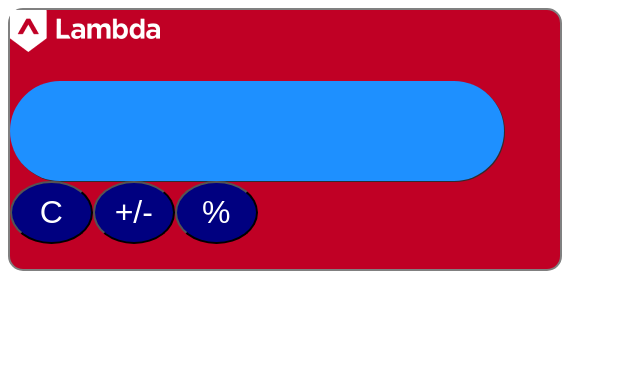
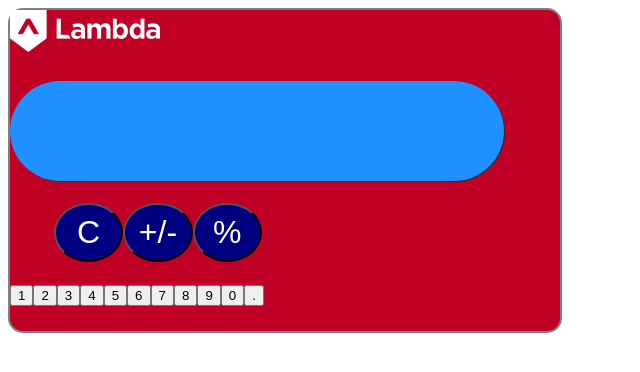
Before and after one commit to bloominstituteoftechnology/lambda-calculator, a React (Create React App) app: page / in a window 1280 px wide. Shown: the top 372 px of the page, without its empty margins (0-640 px from the left). Built offline with nearby package versions, Linux system fonts and the light colour scheme.

Commit message:
numbers added to the display, not yet styled

```diff
--- a/src/App.css
+++ b/src/App.css
@@ -22,6 +22,10 @@
     font-size: 5.0rem;
   }
 
+  .specials{
+      padding: 4% 8%;
+  }
+
   .specials button{
      background-color: navy;
      color:  white;
--- a/src/App.js
+++ b/src/App.js
@@ -10,6 +10,7 @@ import Logo from "./components/DisplayComponents/Logo";
 import Display from "./components/DisplayComponents/Display";
 // import Specials from "./components/ButtonComponents/SpecialButtons/Specials"
 import Specials from "./components/ButtonComponents/SpecialButtons/Specials"
+import Numbers from "./components/ButtonComponents/NumberButtons/Numbers"
 
 function App() {
 	// STEP 5 - After you get the components displaying using the provided data file, write your state hooks here.
@@ -24,6 +25,7 @@ function App() {
 			<div className="App">
         <Display />
         <Specials/>
+        <Numbers/>
 
 
 
--- /dev/null
+++ b/src/components/ButtonComponents/NumberButtons/NumberButton.js
@@ -0,0 +1,9 @@
+import React from "react";
+
+const NumberButton = (props) => {
+  return (
+    <button>{props.number}</button>
+  );
+};
+
+export default NumberButton;
--- /dev/null
+++ b/src/components/ButtonComponents/NumberButtons/Numbers.js
@@ -0,0 +1,27 @@
+import React, { useState } from "react";
+
+// import component
+import NumberButton from  "./NumberButton";
+
+// import array data from data.js file
+import { numbers } from "../../../data";
+
+const Numbers = () => {
+    // STEP 2 - add the imported data to state
+
+    const [numberState, setNumberState] = useState(numbers);
+
+    console.log(numberState);
+
+    return (
+      <div>
+        {
+          numberState.map((number, index) => {
+            return <NumberButton key={index} number={number} />
+          })
+        }
+      </div>
+    );
+  };
+
+  export default Numbers;
```
Also changed, not shown: src/components/ButtonComponents/SpecialButtons/Specials.js (+1 -7 lines).
